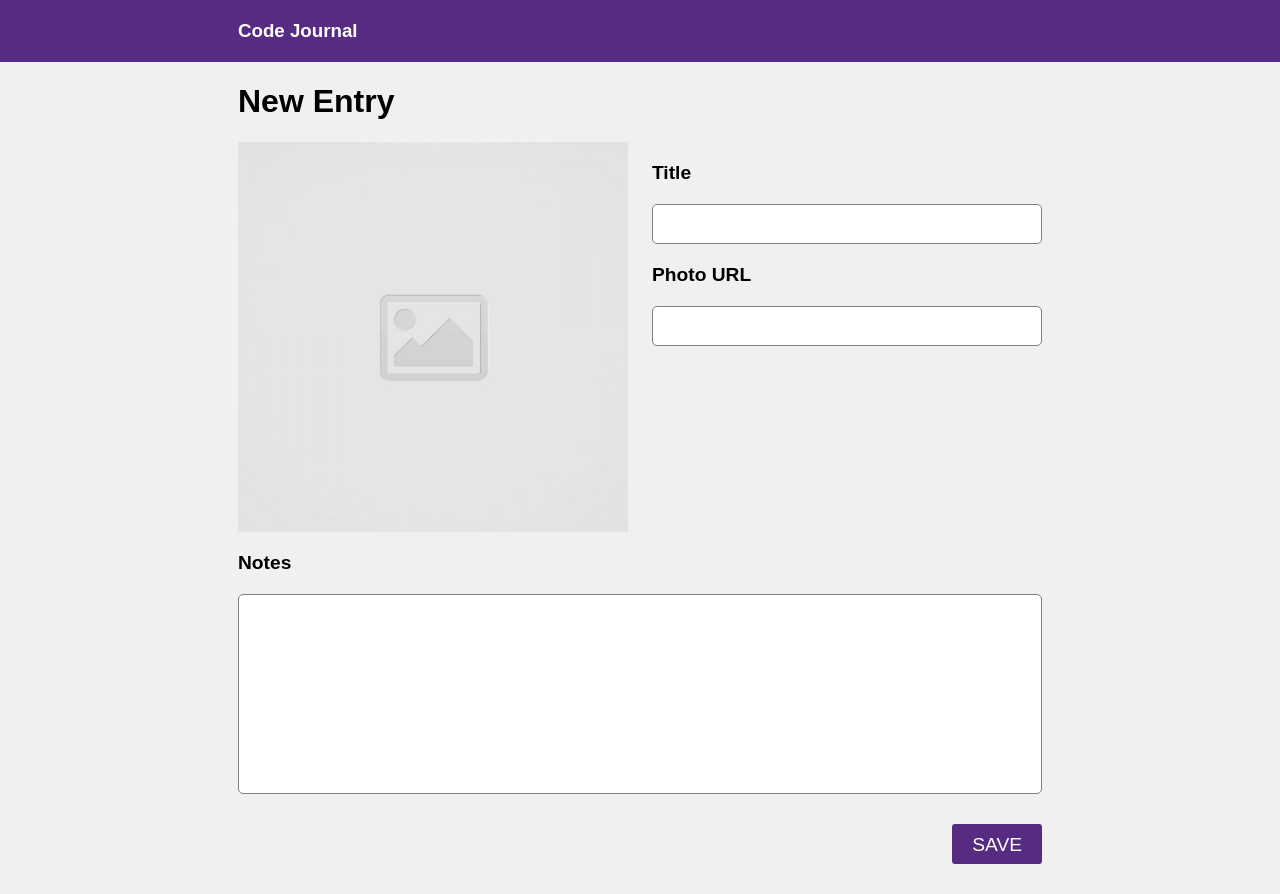
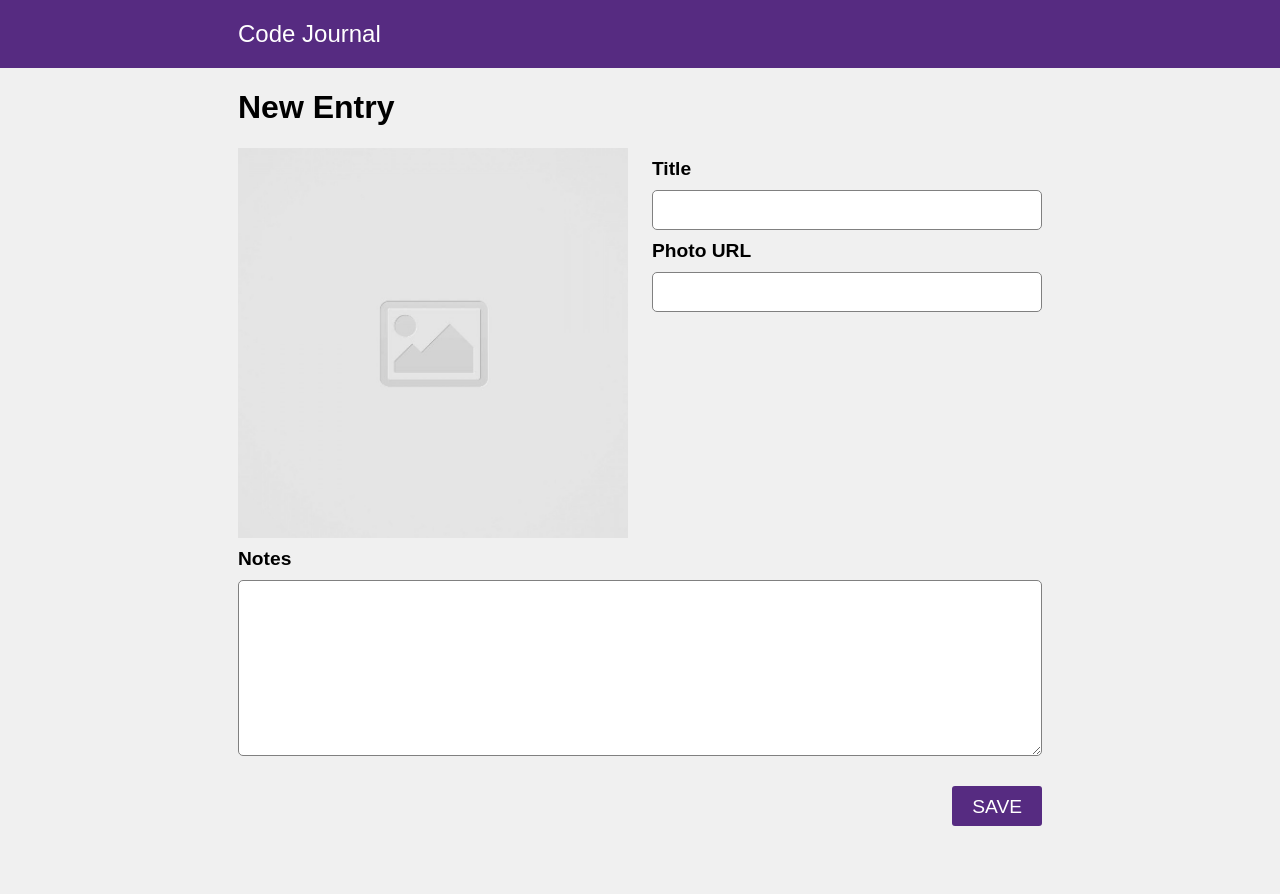
Before and after one commit to Cole-Allen/code-journal, a website: page index.html in a window 1280 px wide. After the commit the page ends 856 px from the top, so only its background shows below. Drawn offline with Linux system fonts and the light colour scheme; a web font is replaced by a local one.

Commit message:
Completed issue #1

```diff
--- a/css/styles.css
+++ b/css/styles.css
@@ -1,5 +1,5 @@
 body {
-  font-family: sans-serif;
+  font-family: 'open sans', sans-serif;
   background: #f0f0f0;
 }
 
@@ -7,14 +7,25 @@ header {
   background: #562b81;
 }
 
+h1,
+h2,
+label {
+  font-family: 'proza libre', sans-serif;
+}
+
 input {
+  height: 40px;
+}
+
+input,
+textarea {
   border: 1px solid gray;
   border-radius: 5px;
-  height: 40px;
   font-size: 1.2rem;
 }
 
-input:focus {
+input:focus,
+textarea:focus {
   border: 2px solid #562b81;
   outline: none;
 }
@@ -27,27 +38,32 @@ img {
 
 .top {
   color: white;
-  background: #562b81;
 }
 
-.top h3 {
+.top h2 {
   padding: 20px 0;
   margin: 0;
+  font-weight: normal;
 }
 
 .label {
   font-size: 1.2rem;
   font-weight: 600;
   padding: 0;
-  margin: 20px 0;
+  margin: 15px 0;
 }
 
 .title-photo-input {
   align-content: flex-start;
 }
 
+.title,
+.photoURL {
+  padding: 3px 0.75rem;
+}
+
 .notes {
-  height: 200px;
+  padding: 10px 0.75rem;
 }
 
 .save {
@@ -64,7 +80,11 @@ img {
 }
 
 @media screen and (min-width: 768px) {
-  .top h3 {
+  .top h2 {
     padding: 20px 1.5rem;
   }
+
+  .label {
+    margin: 10px 0;
+  }
 }
--- a/index.html
+++ b/index.html
@@ -4,6 +4,10 @@
   <meta charset="UTF-8">
   <meta name="viewport" content="width=device-width, initial-scale=1.0">
   <title>Code Journal</title>
+  <link rel="preconnect" href="https://fonts.googleapis.com">
+  <link rel="preconnect" href="https://fonts.gstatic.com" crossorigin>
+  <link href="https://fonts.googleapis.com/css2?family=Open+Sans&family=Proza+Libre:wght@400;700&display=swap"
+    rel="stylesheet">
   <link rel="icon" href="images/favicon.ico">
   <link
     rel="stylesheet"
@@ -17,7 +21,7 @@
 <body>
   <header>
     <div class="top container">
-      <h3 class="column-full">Code Journal</h3>
+      <h2 class="column-full">Code Journal</h2>
     </div>
   </header>
   <main>
@@ -31,13 +35,13 @@
           <label for="title" class="column-full label">
             Title
           </label>
-          <input type="text" id="title" name="title" class="column-full" required>
+          <input type="text" id="title" name="title" class="column-full title" required>
 
 
           <label for="photoURL" class="column-full label">
             Photo URL
           </label>
-          <input type="url" id="photoURL" name="photoURL" class="column-full" required>
+          <input type="url" id="photoURL" name="photoURL" class="column-full photoURL" required>
 
         </div>
 
@@ -45,7 +49,7 @@
           <label for="notes" class="column-full label">
             Notes
           </label>
-          <input type="text" id="notes" name="notes" class="column-full notes" required>
+          <textarea type="text" size="text" id="notes" name="notes" class="column-full notes" rows="7" required></textarea>
 
         </div>
 
```
